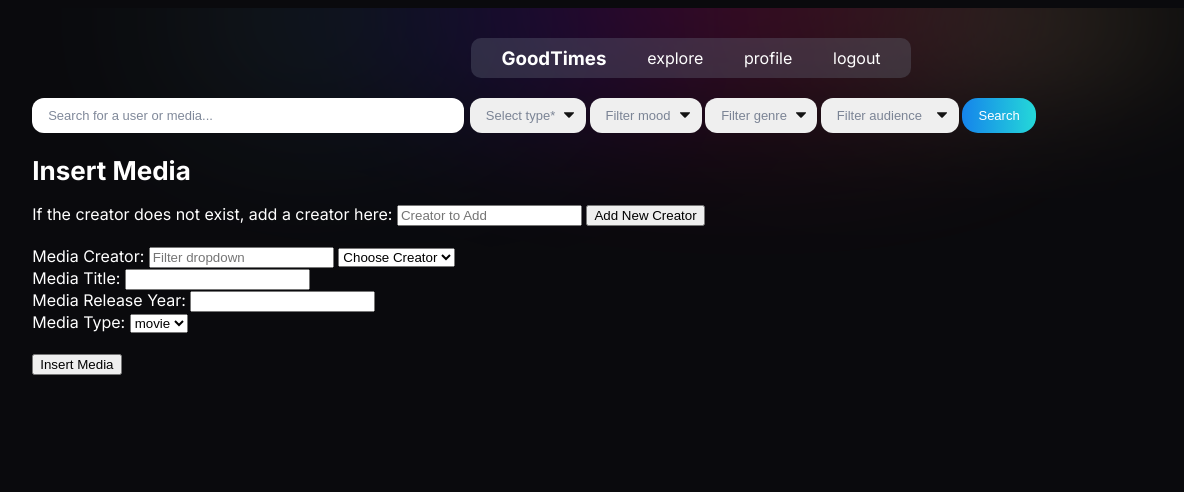
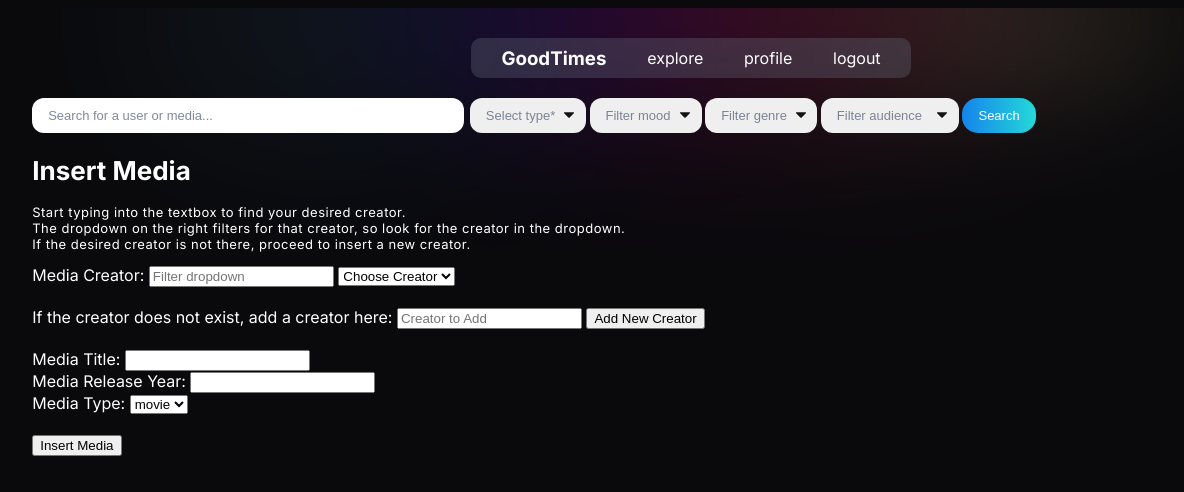
Before and after one commit to cw4360/goodtimes, a Flask app: template templates/insert.html in a window 1480 px wide. Shown: the top 492 px of the page, without its empty margins (49-1233 px from the left). Run offline with Flask 2, Linux system fonts and the light colour scheme; the template is opened without the code that fills it, so the values that code supplies are empty; the visitor is signed in with stand-in values (Sample User, id 1).

Commit message:
instructions

```diff
--- a/templates/insert.html
+++ b/templates/insert.html
@@ -3,13 +3,11 @@
 {% block content%}
     <h1>Insert Media</h1>
     <form method="post" action="{{ url_for('insert') }}">
-        <label for="inputAdd">If the creator does not exist, add a creator here:</label>
-        <input type="text" placeholder="Creator to Add" id="inputAdd" name="inputAdd">
-        <input type="submit" name = "submit" value="Add New Creator">
-    </form>
-    <br>
-    <form method="post" action="{{ url_for('insert') }}">
         <div id="creatorDropdown" class="dropdownContent">
+            <p>Start typing into the textbox to find your desired creator. <br>
+            The dropdown on the right filters for that creator, so look for the creator in the dropdown. <br>
+            If the desired creator is not there, proceed to insert a new creator.</p>
+
             <label for="media_creator">Media Creator:
                 <input type="text" placeholder="Filter dropdown" onkeyup="filterDropdown()" id="input" name="input">
                 <select name="media_creator" id="media_creator" required>
@@ -20,6 +18,13 @@
                 </select>
             </label>
         </div>
+        <br>
+        <label for="inputAdd">If the creator does not exist, add a creator here:</label>
+        <input type="text" placeholder="Creator to Add" id="inputAdd" name="inputAdd">
+        <input type="submit" name = "submit" value="Add New Creator">
+    </form>
+    <br>
+    <form method="post" action="{{ url_for('insert') }}">
         <label for="media_title">Media Title:
             <input id="media_title" type="text" name="media_title" required>
         </label>
```
